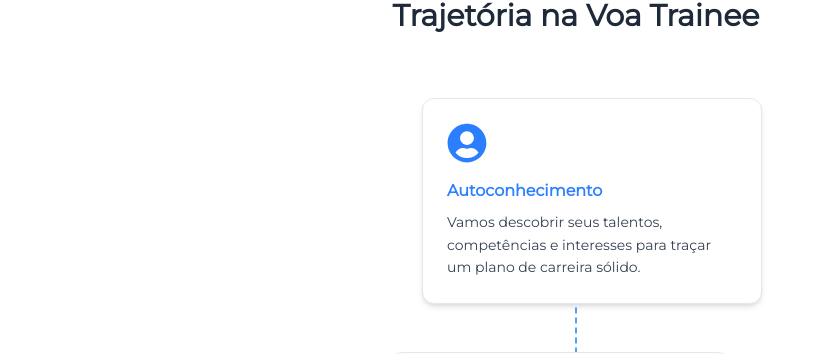
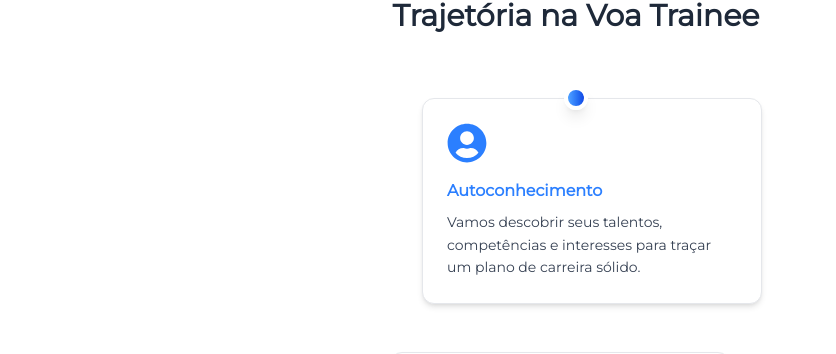
Before and after one commit to KaiqueNo7/voa-trainee, a Next.js app: page / in a window 1280 px wide. Shown: the part 2191-2545 px from the top of the page, without its empty margins (64-900 px from the left). Built offline with nearby package versions, Linux system fonts and the light colour scheme.

Commit message:
feat: add GSAP for animations and update HeroSection and VoaTraineeJourney components chore: add rocket icon SVG

```diff
--- a/package.json
+++ b/package.json
@@ -10,6 +10,7 @@
   },
   "dependencies": {
     "autoprefixer": "^10.4.21",
+    "gsap": "^3.13.0",
     "next": "16.0.1",
     "postcss": "^8.5.6",
     "react": "19.2.0",
--- a/src/components/sections/HeroSection.tsx
+++ b/src/components/sections/HeroSection.tsx
@@ -77,7 +77,7 @@
           <div className="w-72 h-72 md:w-[400px] md:h-[400px] rounded-full bg-[#0E1EA8] flex items-center justify-center relative overflow-visible">
             {/* Foguete ilustração nova */}
             <div
-              className="absolute w-[300px] h-[300px]"
+              className="absolute w-[400px] h-[400px]"
               style={{
                 transform: `translate(${offset.x * -1.2}px, ${offset.y * -1.2}px) rotate(${offset.x / 20}deg)`,
                 transition: "transform 0.2s ease-out",
--- a/src/components/sections/VoaTraineeJourney.tsx
+++ b/src/components/sections/VoaTraineeJourney.tsx
@@ -1,6 +1,8 @@
 'use client';
 
-import Image from 'next/image';
+import { useEffect, useRef } from 'react';
+import { gsap } from 'gsap';
+import { ScrollTrigger } from 'gsap/ScrollTrigger';
 import {
   FaUserCircle,
   FaFileAlt,
@@ -11,7 +13,13 @@
 } from 'react-icons/fa';
 import Cta from '../cta';
 
+gsap.registerPlugin(ScrollTrigger);
+
 export default function VoaTraineeJourney() {
+  const containerRef = useRef<HTMLDivElement>(null);
+  const lineRef = useRef<HTMLDivElement>(null);
+  const dotRef = useRef<HTMLDivElement>(null);
+
   const steps = [
     {
       icon: <FaUserCircle className="w-10 h-10 text-blue-500" />,
@@ -45,20 +53,101 @@
     },
   ];
 
+  useEffect(() => {
+    const container = containerRef.current;
+    const line = lineRef.current;
+    const dot = dotRef.current;
+
+    if (!container || !line || !dot) return;
+
+    const totalHeight = line.scrollHeight - 40; // ajusta o movimento da bolinha
+
+    gsap.set(dot, { yPercent: -50 });
+
+    const tl = gsap.timeline({
+      scrollTrigger: {
+        trigger: container,
+        start: 'top center',
+        end: 'bottom center',
+        scrub: true,
+      },
+    });
+
+    // bolinha sobe junto com scroll
+    tl.fromTo(dot, { y: 0 }, { y: totalHeight, ease: 'none' });
+
+    // linha acende conforme o scroll
+    tl.fromTo(
+      line,
+      { backgroundSize: '100% 0%' },
+      {
+        backgroundSize: '100% 100%',
+        ease: 'none',
+      },
+      0
+    );
+
+    // animação suave dos cards
+    gsap.utils.toArray('.card').forEach((card: any) => {
+      gsap.fromTo(
+        card,
+        { opacity: 0, y: 50 },
+        {
+          opacity: 1,
+          y: 0,
+          duration: 0.8,
+          ease: 'power2.out',
+          scrollTrigger: {
+            trigger: card,
+            start: 'top 85%',
+          },
+        }
+      );
+    });
+
+    return () => {
+      ScrollTrigger.getAll().forEach((t) => t.kill());
+    };
+  }, []);
+
   return (
-    <section id="trajetoria" className="w-full bg-white py-20 px-6 md:px-12 lg:px-24 relative">
-      <div className="max-w-4xl mx-auto flex flex-col items-center">
+    <section
+      id="trajetoria"
+      className="w-full bg-white py-20 px-6 md:px-12 lg:px-24 relative overflow-hidden"
+    >
+      <div
+        ref={containerRef}
+        className="max-w-4xl mx-auto flex flex-col items-center relative"
+      >
         <h2 className="text-2xl md:text-3xl font-semibold text-gray-800 mb-16 text-center">
           Trajetória na Voa Trainee
         </h2>
 
         <div className="relative flex flex-col items-center">
-          <div className="absolute left-1/2 -translate-x-1/2 h-full border-l-2 border-dashed border-blue-400 z-0"></div>
+          {/* linha com gradiente e efeito de preenchimento */}
+          <div
+            ref={lineRef}
+            className="absolute left-1/2 -translate-x-1/2 w-[4px] h-full rounded-full z-0"
+            style={{
+              background:
+                'linear-gradient(to bottom, #3B82F6 0%, #1D4ED8 100%)',
+              backgroundRepeat: 'no-repeat',
+              backgroundSize: '100% 0%',
+              transition: 'background-size 0.2s ease',
+            }}
+          />
 
+          {/* bolinha animada */}
+          <div
+            ref={dotRef}
+            className="absolute left-1/2 -translate-x-1/2 w-6 h-6 bg-gradient-to-r from-blue-400 to-blue-700 rounded-full shadow-lg border-4 border-white z-10"
+          ></div>
+
+          {/* passos */}
           {steps.map((step, index) => (
             <div
               key={index}
-              className={`relative flex flex-col md:flex-row items-center w-full mb-12 ${
+              className={`card relative flex flex-col md:flex-row items-center w-full mb-12 ${
                 index % 2 === 0 ? 'md:justify-start' : 'md:justify-end'
               }`}
             >
@@ -74,11 +163,13 @@
                   <h3 className="text-blue-500 font-semibold text-base mb-2">
                     {step.title}
                   </h3>
-                  <p className="text-gray-700 text-sm leading-relaxed">{step.text}</p>
+                  <p className="text-gray-700 text-sm leading-relaxed">
+                    {step.text}
+                  </p>
                 </div>
               </div>
 
-              <div className="absolute left-1/2 -translate-x-1/2 w-4 h-4 bg-blue-400 rounded-full border-4 border-white z-0"></div>
+              <div className="absolute left-1/2 -translate-x-1/2 w-4 h-4 bg-blue-500 rounded-full border-4 border-white z-0"></div>
             </div>
           ))}
         </div>
```
Also changed, not shown: public/rocket-icon.png (added), 1 other file (tests, documents, lock files or other folders).
